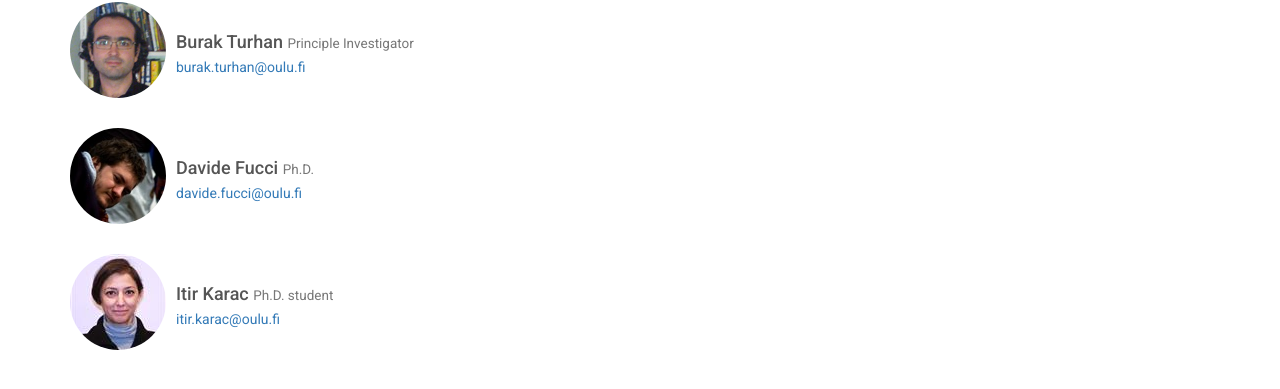
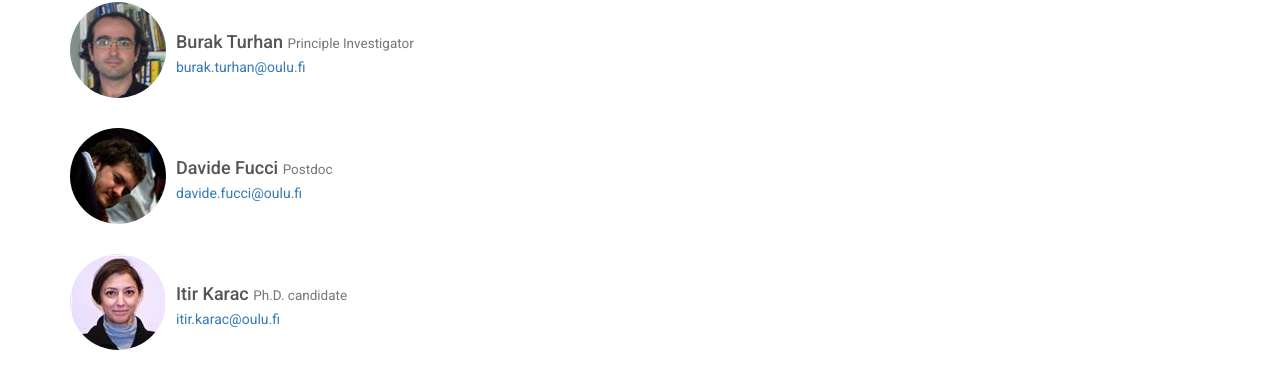
Before and after one commit to M3SOulu/EATDD, a Jekyll site: the page built from team.md, in a window 1280 px wide. Shown: the part 101-490 px from the top of the page. Built offline with Jekyll 4.4.1, drawn with Linux system fonts in a browser that asks for light colours.

Commit message:
Update team.md

```diff
--- a/team.md
+++ b/team.md
@@ -30,7 +30,7 @@ permalink: /team/
           </a>
         </div>
         <div class="media-body">
-          <h4 class="media-heading">Davide Fucci <small>Ph.D.</small></h4>
+          <h4 class="media-heading">Davide Fucci <small>Postdoc</small></h4>
           <a href="mailto:davide.fucci@oulu.fi">davide.fucci@oulu.fi</a>
         </div>
       </div>
@@ -46,7 +46,7 @@ permalink: /team/
           </a>
         </div>
         <div class="media-body">
-          <h4 class="media-heading">Itir Karac <small>Ph.D. student</small></h4>
+          <h4 class="media-heading">Itir Karac <small>Ph.D. candidate</small></h4>
           <a href="mailto:itir.karac@oulu.fi">itir.karac@oulu.fi</a>
         </div>
       </div>
```
